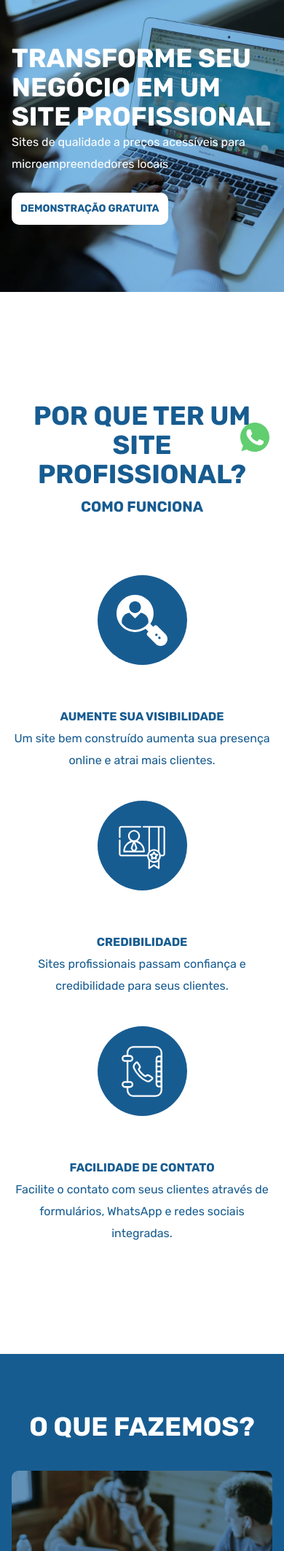
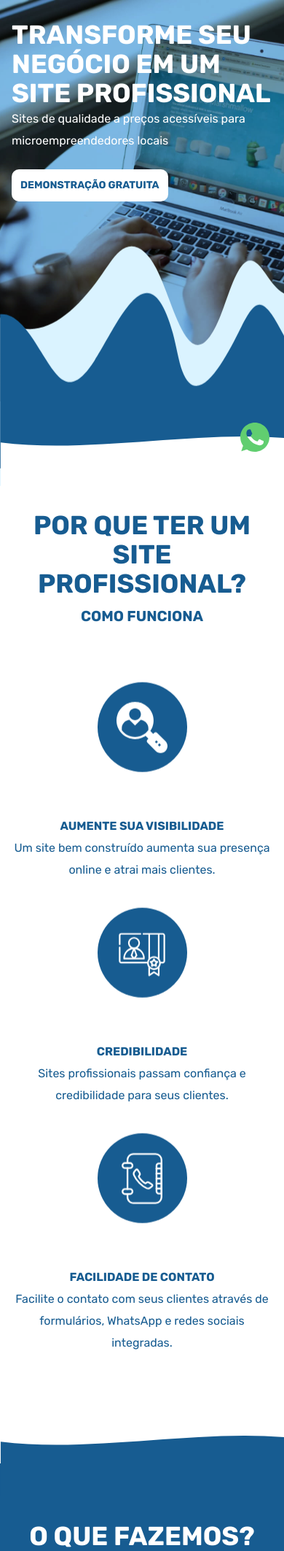
Before and after one commit to vdavidmarques/baixadawebstudio, a PHP site: page / in a window 390 px wide. Shown: the part 120-2245 px from the top of the page at 73% size. Run offline with PHP 8.4, Linux system fonts and the light colour scheme.

Commit message:
chore: Updating mobile svg style position

```diff
--- a/index.html
+++ b/index.html
@@ -132,15 +132,9 @@
                   id="menu-item-145"
                   class="menu-item menu-item-type-custom menu-item-object-custom menu-item-145"
                 >
-                  <a href="#o-que-oferecemos">O que oferecemos?</a>
+                  <a href="#o-que-fazemos">O que fazemos?</a>
                 </li>
-                <li
-                  id="menu-item-146"
-                  class="menu-item menu-item-type-custom menu-item-object-custom menu-item-146"
-                >
-                  <a href="#contratacao">Contratação</a>
-                </li>
-                <li
+hi                <li
                   id="menu-item-147"
                   class="menu-item menu-item-type-custom menu-item-object-custom menu-item-147"
                 >
@@ -222,7 +216,7 @@
             </div>
             <div class="lists">
               <div class="list scroll-effect list-0">
-                <div class="icon">
+                <div class="icon wave">
                   <img
                     src="library/images/aumente-sua-visibilidade.svg"
                     alt="Processo de contratação - Baixada Web Studio"
@@ -237,7 +231,7 @@
                 </div>
               </div>
               <div class="list scroll-effect list-1">
-                <div class="icon">
+                <div class="icon wave">
                   <img
                     src="library/images/certificate-online-achievement.svg"
                     alt="Processo de contratação - Baixada Web Studio"
@@ -252,7 +246,7 @@
                 </div>
               </div>
               <div class="list scroll-effect list-3">
-                <div class="icon">
+                <div class="icon wave">
                   <img
                     src="library/images/facilidade-de-contato.svg"
                     alt="Processo de contratação - Baixada Web Studio"
@@ -272,7 +266,7 @@
           <section class="offer">
             <div class="waves wave-1a"></div>
             <div class="container">
-              <div class="heading-title scroll-effect" id="o-que-oferecemos">
+              <div class="heading-title scroll-effect" id="o-que-fazemos">
                 <h3>O Que fazemos?</h3>
               </div>
               <div class="packages">
--- a/library/css/styles.css
+++ b/library/css/styles.css
@@ -495,12 +495,6 @@ img {
   background-size: cover;
   position: absolute;
   width: 100%;
-  display: none;
-}
-@media screen and (min-width: 1024px) {
-  .waves {
-    display: block;
-  }
 }
 
 .wave {
@@ -521,17 +515,28 @@ img {
 }
 .wave-1 {
   background-image: url("../../library/images/wave-1.svg");
+  bottom: -8.1875rem;
+}
+@media screen and (min-width: 768px) {
+  .wave-1 {
+    bottom: -9.1875rem;
+  }
+}
+@media screen and (min-width: 1024px) {
+  .wave-1 {
+    bottom: -2.1875rem;
+  }
 }
 
 .wave-1a, .wave-1, .wave-1b {
   background-repeat: no-repeat;
-  bottom: -2.1875rem;
   height: 5.625rem;
   z-index: 50;
 }
 
 .wave-1a, .wave-1b {
   background-image: url("../../library/images/wave-1a.svg");
+  bottom: -2.1875rem;
 }
 
 .wave-1a {
@@ -544,21 +549,48 @@ img {
 }
 
 .wave-2 {
-  bottom: -1.875rem;
+  bottom: -5.875rem;
   height: 15rem;
   z-index: 30;
+}
+@media screen and (min-width: 768px) {
+  .wave-2 {
+    bottom: -5.875rem;
+  }
+}
+@media screen and (min-width: 1024px) {
+  .wave-2 {
+    bottom: -1.875rem;
+  }
 }
 
 .wave-3 {
   bottom: 0;
   height: 20.8125rem;
   z-index: 20;
+  display: none;
+}
+@media screen and (min-width: 1024px) {
+  .wave-3 {
+    bottom: 0;
+    display: block;
+  }
 }
 
 .wave-4 {
-  bottom: 0;
+  bottom: -7.5rem;
   height: 20.625rem;
   z-index: 10;
+}
+@media screen and (min-width: 768px) {
+  .wave-4 {
+    bottom: -7.5rem;
+  }
+}
+@media screen and (min-width: 1024px) {
+  .wave-4 {
+    bottom: 0;
+  }
 }
 
 .pointer-events-none {
@@ -903,7 +935,12 @@ footer .scroll-to-top-btn {
 
 .swiper-container {
   position: relative;
-  height: 25rem;
+  height: 34.375rem;
+}
+@media screen and (min-width: 768px) {
+  .swiper-container {
+    height: 25rem;
+  }
 }
 @media screen and (min-width: 1024px) {
   .swiper-container {
@@ -920,7 +957,7 @@ footer .scroll-to-top-btn {
   left: 0;
   z-index: 10;
   right: 0;
-  top: 3.125rem;
+  top: 1.125rem;
 }
 @media screen and (min-width: 1024px) {
   .swiper-container .default-heading-title {
--- a/src/sass/layout/components/main-banner.scss
+++ b/src/sass/layout/components/main-banner.scss
@@ -75,7 +75,11 @@
 
 .swiper-container {
   position: relative;
-  height: 25rem;
+  height: 34.375rem;
+
+  @media screen and (min-width: $breakpoint-md){
+    height: 25rem;
+  }
 
   @media screen and (min-width: $breakpoint-lg) {
     height: 43.75rem;
@@ -92,7 +96,7 @@
     left: 0;
     z-index: 10;
     right: 0;
-    top: 3.125rem;
+    top: 1.125rem;
 
     @media screen and (min-width: $breakpoint-lg) {
       top: 5.625rem;
--- a/src/sass/layout/default.scss
+++ b/src/sass/layout/default.scss
@@ -410,11 +410,6 @@ img {
   background-size: cover;
   position: absolute;
   width: 100%;
-  display: none;
-
-  @media screen and (min-width: $breakpoint-lg) {
-    display: block;
-  }
 }
 
 .wave{
@@ -436,17 +431,25 @@ img {
 
 .wave-1{
   background-image: url("../../library/images/wave-1.svg");
+  bottom: -8.1875rem;
+  @media screen and (min-width: $breakpoint-md){
+    bottom: -9.1875rem;
+  }
+
+  @media screen and (min-width: $breakpoint-lg){
+    bottom: -2.1875rem;
+  }
 }
 
 .wave-1a, .wave-1, .wave-1b{
   background-repeat: no-repeat;
-  bottom: -2.1875rem;
   height: 5.625rem;
   z-index: 50;
 }
 
 .wave-1a, .wave-1b{
   background-image: url("../../library/images/wave-1a.svg");
+  bottom: -2.1875rem;
 }
 
 .wave-1a{
@@ -459,21 +462,43 @@ img {
 }
 
 .wave-2{
-  bottom: -1.875rem;
+  bottom: -5.875rem;
   height: 15rem;
   z-index: 30;
+
+  @media screen and (min-width: $breakpoint-md){
+    bottom: -5.875rem;
+  }
+
+  @media screen and (min-width: $breakpoint-lg){
+    bottom: -1.875rem;
+  }
 }
 
 .wave-3{
   bottom: 0;
   height: 20.8125rem;
   z-index: 20;
+  display: none;
+
+  @media screen and (min-width: $breakpoint-lg){
+    bottom: 0;
+    display: block;
+  }
 }
 
 .wave-4{
-  bottom: 0;
+  bottom: -7.5rem;
   height: 20.625rem;
   z-index: 10;
+
+  @media screen and (min-width: $breakpoint-md){
+    bottom: -7.5rem;
+  }
+
+  @media screen and (min-width: $breakpoint-lg){
+    bottom: 0;
+  }
 }
 
 .pointer-events-none{
```
Also changed, not shown: sites-para-marcenarias/index.html (added), 1 other file.
